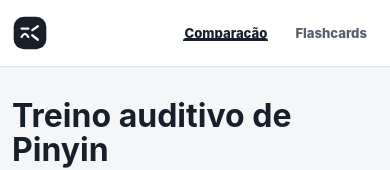
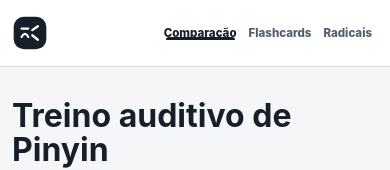
Before and after one commit to ferreis/PasiMandarim, a Vue app: page / in a window 390 px wide. Shown: the top 170 px of the page. Built offline with nearby package versions, Linux system fonts and the light colour scheme.

Commit message:
feat: adiciona radicais na navbar

```diff
--- a/src/components/AppHeader.vue
+++ b/src/components/AppHeader.vue
@@ -1,5 +1,5 @@
 <script setup lang="ts">
-type AppTab = 'comparison' | 'flashcards'
+type AppTab = 'comparison' | 'flashcards' | 'radicals'
 
 defineProps<{
   activeTab: AppTab
@@ -21,12 +21,9 @@ defineProps<{
       </a>
 
       <nav class="site-nav-links" aria-label="Menu principal">
-        <a href="#/comparison" :class="{ active: activeTab === 'comparison' }">
-          Comparação
-        </a>
-        <a href="#/flashcards" :class="{ active: activeTab === 'flashcards' }">
-          Flashcards
-        </a>
+        <a href="#/comparison" :class="{ active: activeTab === 'comparison' }">Comparação</a>
+        <a href="#/flashcards" :class="{ active: activeTab === 'flashcards' }">Flashcards</a>
+        <a href="#/radicals" :class="{ active: activeTab === 'radicals' }">Radicais</a>
       </nav>
     </div>
   </header>
@@ -87,8 +84,8 @@ defineProps<{
   display: inline-flex;
   align-items: center;
   justify-content: center;
-  min-width: 118px;
-  padding: 0 18px;
+  min-width: 108px;
+  padding: 0 16px;
   color: #52606d;
   font-size: 0.92rem;
   font-weight: 800;
@@ -107,9 +104,9 @@ defineProps<{
 
 .site-nav-links a.active::after {
   position: absolute;
-  right: 18px;
+  right: 16px;
   bottom: 0;
-  left: 18px;
+  left: 16px;
   height: 3px;
   border-radius: 999px 999px 0 0;
   background: #17202a;
@@ -126,7 +123,7 @@ defineProps<{
   .site-navbar-inner {
     width: min(100% - 24px, 1440px);
     min-height: 66px;
-    gap: 12px;
+    gap: 8px;
   }
 
   .site-brand {
@@ -139,19 +136,23 @@ defineProps<{
     height: 36px;
   }
 
+  .site-nav-links {
+    gap: 0;
+  }
+
   .site-nav-links a {
     min-width: auto;
-    padding: 0 11px;
-    font-size: 0.82rem;
+    padding: 0 9px;
+    font-size: 0.78rem;
   }
 
   .site-nav-links a.active::after {
-    right: 10px;
-    left: 10px;
+    right: 8px;
+    left: 8px;
   }
 }
 
-@media (max-width: 500px) {
+@media (max-width: 560px) {
   .site-navbar-inner {
     align-items: center;
   }
@@ -165,4 +166,11 @@ defineProps<{
     justify-content: flex-end;
   }
 }
+
+@media (max-width: 420px) {
+  .site-nav-links a {
+    padding: 0 6px;
+    font-size: 0.72rem;
+  }
+}
 </style>
```
